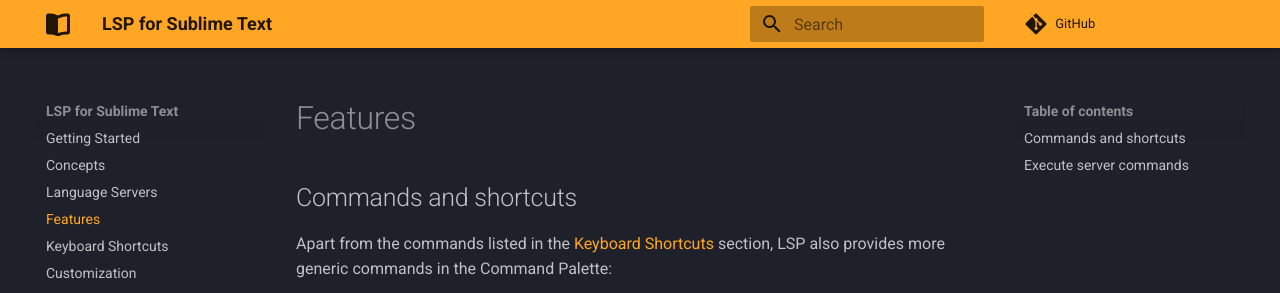
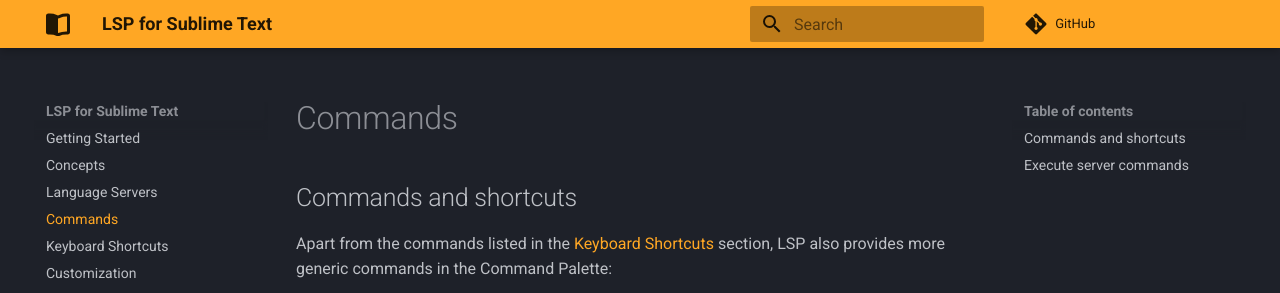
Before and after one commit to sublimelsp/LSP, an MkDocs documentation site: the page built from docs/src/commands.md, in a window 1280 px wide and 900 px high. Shown: the top 293 px of the window. Built offline with MkDocs 1.6.1 and Material for MkDocs 9.7.7, drawn with Linux system fonts in a browser that asks for light colours; comment, search, counter and statistics services are not loaded.

Commit message:
rename 'features' to 'commands'

```diff
--- a/docs/mkdocs.yml
+++ b/docs/mkdocs.yml
@@ -37,7 +37,7 @@
     - Getting Started: index.md
     - Concepts: concepts.md
     - Language Servers: language_servers.md
-    - Features: features.md
+    - Commands: commands.md
     - Keyboard Shortcuts: keyboard_shortcuts.md
     - Customization: customization.md
     - Guides:
```
Also changed, not shown: docs/src/commands.md (renamed from docs/src/features.md).
